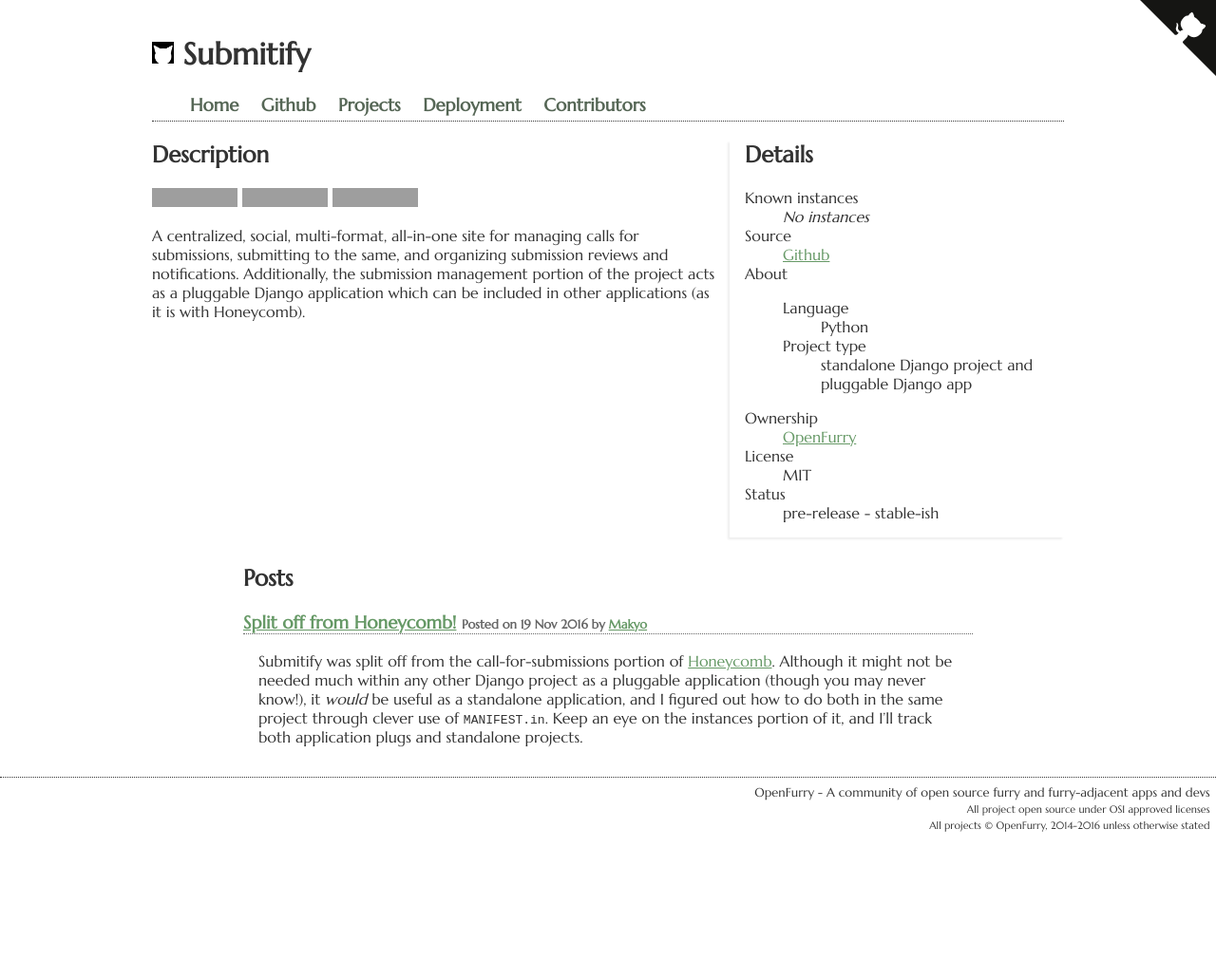
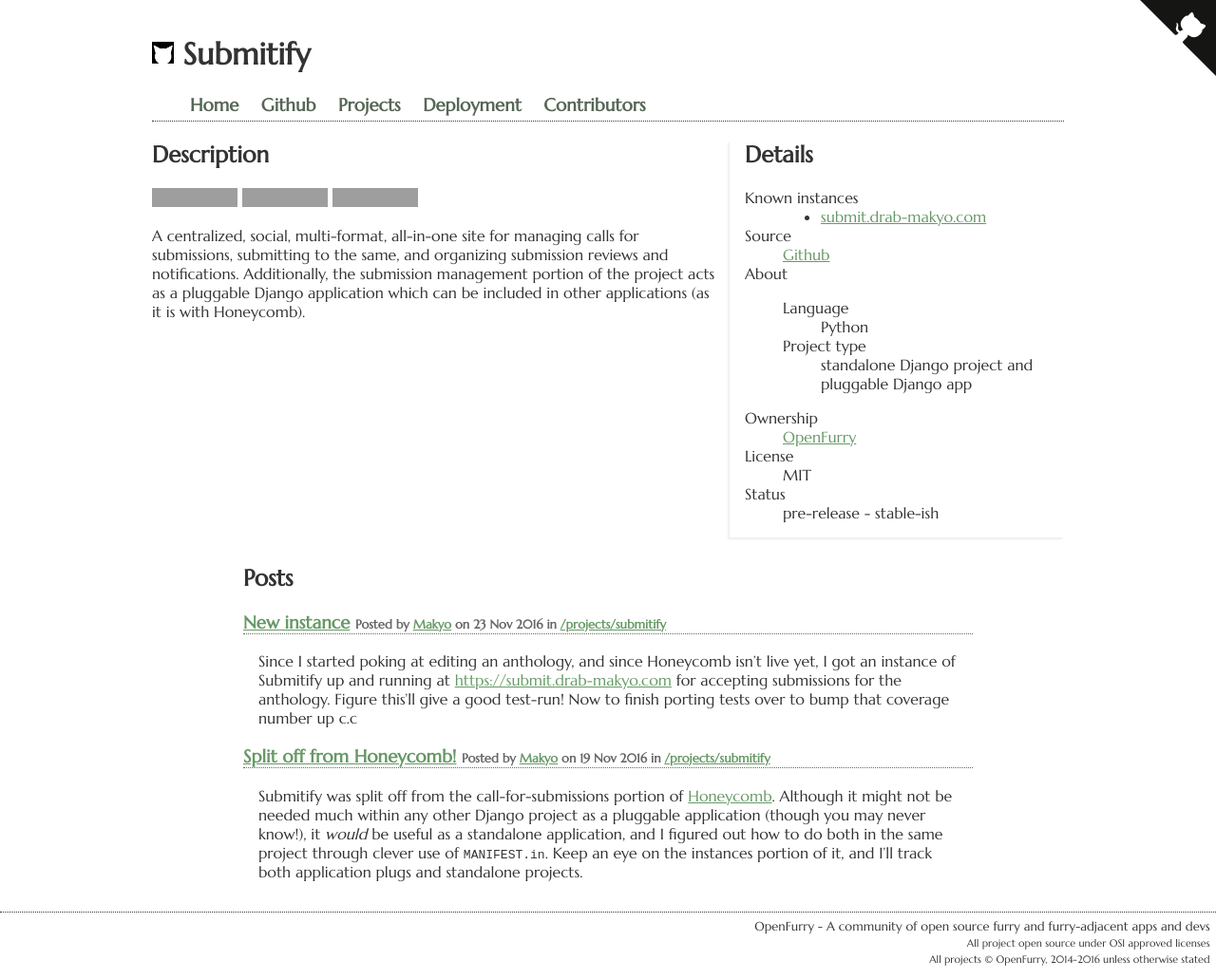
Before and after one commit to OpenFurry/openfurry.org, a Jekyll site: the page built from projects/submitify/index.md, in a window 1280 px wide. Shown: the whole page at 95% size. Built offline with Jekyll 4.4.1, drawn with Linux system fonts in a browser that asks for light colours; before the commit the page ends 900 px from its top, so only the background shows below that; grey boxes are pictures that could not be loaded.

Commit message:
Submitify post

```diff
--- a/_layouts/project.html
+++ b/_layouts/project.html
@@ -53,7 +53,7 @@ layout: default
         {% capture category_url %}/{{ post.categories|join:'/' }}/{% endcapture %}
         {% if page.dir == category_url %}
             <div class="post-list-item">
-                <h3><a href="{{ post.url }}">{{ post.title }}</a> <small>Posted on {{ post.date|date_to_string }} by <a href="/contributors#{{ post.author }}">{{ post.author }}</a></small></h3>
+                <h3><a href="{{ post.url }}">{{ post.title }}</a> <small>Posted by <a href="/contributors#{{ post.author }}">{{ post.author }}</a> on {{ post.date|date_to_string }} in <a href="/{{ post.categories|join:'/' }}">/{{ post.categories|join:'/'}}</a></small></h3>
                 <div class="post-excerpt">
                     {{ post.excerpt }}
                 </div>
--- /dev/null
+++ b/projects/submitify/_posts/2016-11-23-new-instance.md
@@ -0,0 +1,7 @@
+---
+layout: post
+title: New instance
+author: Makyo
+---
+
+Since I started poking at editing an anthology, and since Honeycomb isn't live yet, I got an instance of Submitify up and running at <https://submit.drab-makyo.com> for accepting submissions for the anthology.  Figure this'll give a good test-run!  Now to finish porting tests over to bump that coverage number up c.c
--- a/projects/submitify/index.md
+++ b/projects/submitify/index.md
@@ -2,6 +2,10 @@
 layout: project
 title: Submitify
 project:
+    instances:
+        -
+            url: https://submit.drab-makyo.com
+            name: submit.drab-makyo.com
     source:
         url: https://github.com/OpenFurry/submitify
         name: Github
```
Also changed, not shown: index.md (+1 -1 lines).
